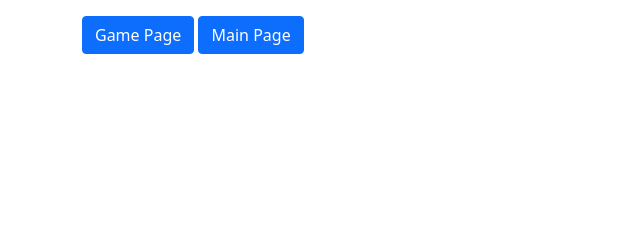
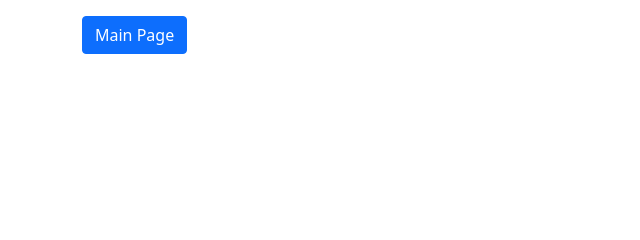
Before and after one commit to dmakius/KnowItAll-cs673, a Flask app: page /leaderboard in a window 1280 px wide. Shown: the part 153-393 px from the top of the page, without its empty margins (0-640 px from the left). Run offline with Flask 2, Linux system fonts and the light colour scheme; data that the repository does not hold is empty.

Commit message:
leaderboard page: removed link to game page

```diff
--- a/source/templates/leaderboard.html
+++ b/source/templates/leaderboard.html
@@ -18,6 +18,6 @@
 		{% endfor %}
 	</tbody>
 </table>
-<a href = '/game' class = 'btn btn-primary'> Game Page</a>  <a href = '/' class = 'btn btn-primary'> Main Page</a>
+<a href = '/' class = 'btn btn-primary'> Main Page</a>
 
 {% endblock %}
```
